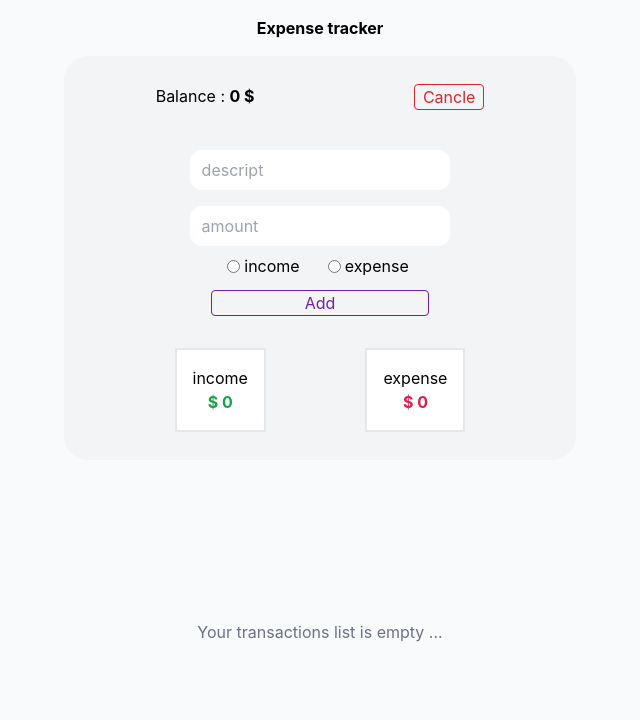
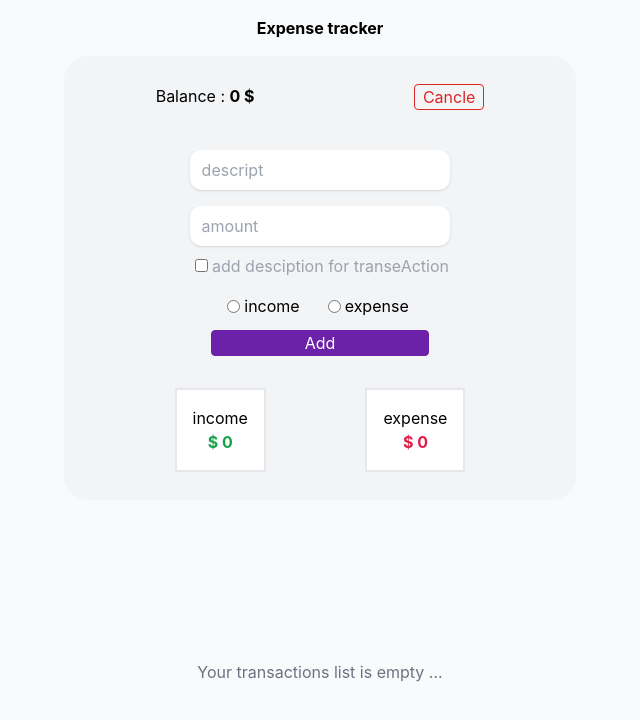
Before and after one commit to Amirma21/expense-tracker, a React (Create React App) app: page / in a window 1280 px wide. Both pictures are taken after a click on the button "Add". Shown: the top 720 px of the page, without its empty margins (320-960 px from the left). Built offline with nearby package versions, Linux system fonts and the light colour scheme.

Commit message:
add text area for additional descript

```diff
--- a/src/components/TranseActionForm.js
+++ b/src/components/TranseActionForm.js
@@ -8,7 +8,10 @@ const TranseActionForm = ({ addToTransActionsList }) => {
     descript: "",
     amount: "",
     type: "",
+    additionDescript : "",
   });
+  const [isShowDescriptInp, setIsShowDescriptInp] = useState(false);
+
   const changeHandler = (event) => {
     setFormValues({ ...formValues, [event.target.name]: event.target.value });
   };
@@ -32,7 +35,7 @@ const TranseActionForm = ({ addToTransActionsList }) => {
           name="descript"
           onChange={changeHandler}
           value={formValues.descript}
-          className="rounded-xl px-3 py-2 outline-none my-2 w-full"
+          className="rounded-xl px-3 py-2 outline-none my-2 w-full shadow"
         />
         <input
           type="number"
@@ -41,12 +44,39 @@ const TranseActionForm = ({ addToTransActionsList }) => {
           name="amount"
           onChange={changeHandler}
           value={formValues.amount}
-          className="rounded-xl px-3 py-2 outline-none my-2 w-full"
+          className="rounded-xl px-3 py-2 outline-none my-2 w-full shadow"
         />
+
+        <div className="addition-descrpt mb-4">
+          <input
+            type="checkbox"
+            id="addDescrptInput"
+            className="mx-1"
+            onClick={() => setIsShowDescriptInp((prevState) => !prevState)}
+          />
+          <label
+            htmlFor="addDescrptInput"
+            className="text-gray-400 text-xs sm:text-base mx-auto"
+          >
+            add desciption for transeAction
+          </label>
+          <div>
+            {isShowDescriptInp && (
+              <textarea
+                type="text"
+                name="additionDescript"
+                onChange={changeHandler}
+                className="rounded-xl px-3 py-2 outline-none my-2 w-full shadow"
+                placeholder="Additional explanation"
+              />
+            )}
+          </div>
+        </div>
+
         <div className="flex items-center justify-around">
           <div className="mx-3 flex items-center">
             <input
-            id="incomeInput"
+              id="incomeInput"
               type="radio"
               value="income"
               name="type"
@@ -59,24 +89,27 @@ const TranseActionForm = ({ addToTransActionsList }) => {
           </div>
           <div className="mx-3 flex items-center">
             <input
-            id="expenseInput"
+              id="expenseInput"
               type="radio"
               value="expense"
               name="type"
               onChange={changeHandler}
               checked={formValues.type === "expense"}
             />
-            <label htmlFor="expenseInput" className="mx-1 cursor-pointer">expense</label>
+            <label htmlFor="expenseInput" className="mx-1 cursor-pointer">
+              expense
+            </label>
           </div>
         </div>
+
         <button
-          className="border border-purple-800 px-2 text-purple-800 rounded mt-3 w-5/6 mx-auto"
+          className="border border-purple-800 px-2 bg-purple-800 text-white rounded mt-3 w-5/6 mx-auto hover:bg-gray hover:text-purple-800"
           type="submit"
           onClick={addtranseActionHandler}
         >
           Add
         </button>
-        <ToastContainer  position={"top-center"}/>
+        <ToastContainer position={"top-center"} />
       </form>
     </>
   );
```
